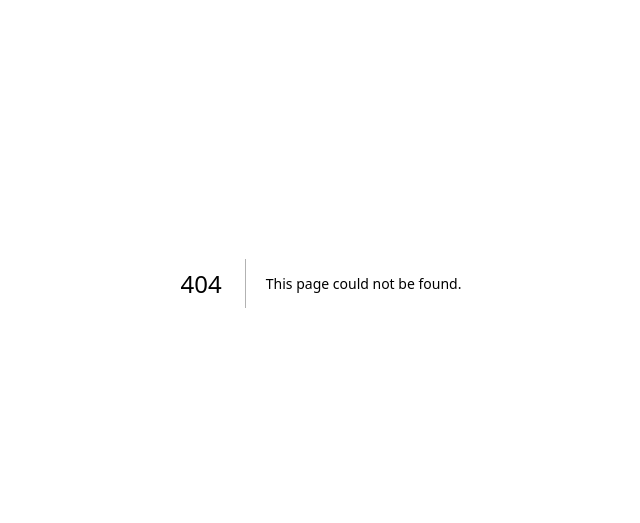
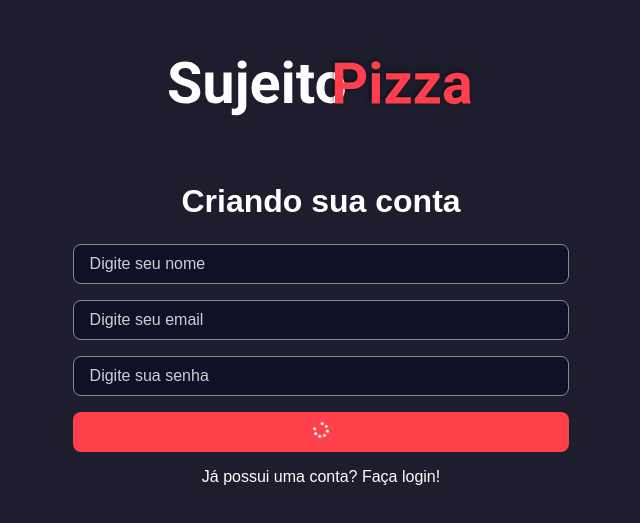
Before and after one commit to ArthurPdaSilva/pizzaria-app, a Next.js app in the folder frontend/: page /signup in a window 1280 px wide. Before the commit this address had no page. Shown: the part 117-640 px from the top of the page, without its empty margins (319-959 px from the left). Built offline with nearby package versions, Linux system fonts and the light colour scheme.

Commit message:
estilizando página de cadastro

```diff
--- a/frontend/src/components/ui/Button/styles.module.scss
+++ b/frontend/src/components/ui/Button/styles.module.scss
@@ -10,7 +10,7 @@
     &[disabled] {
         cursor: not-allowed;
         svg {
-            animation: animate 2s infinite;
+            animation: animate 1s infinite;
         }
     }
 
--- a/frontend/src/pages/index.tsx
+++ b/frontend/src/pages/index.tsx
@@ -2,6 +2,7 @@
 import { Input } from "@/components/ui/Input";
 import Head from "next/head";
 import Image from "next/image";
+import Link from "next/link";
 import logoImg from "../../public/logo.svg";
 import styles from "../styles/home.module.scss";
 
@@ -22,7 +23,9 @@
             </Button>
           </form>
 
-          <a className={styles.text}>Não possui uma conta? Cadastre-se</a>
+          <Link href="/signup" className={styles.text}>
+            Não possui uma conta? Cadastre-se
+          </Link>
         </div>
       </div>
     </>
--- /dev/null
+++ b/frontend/src/pages/signup/index.tsx
@@ -0,0 +1,35 @@
+import Button from "@/components/ui/Button";
+import { Input } from "@/components/ui/Input";
+import Head from "next/head";
+import Image from "next/image";
+import Link from "next/link";
+import logoImg from "../../../public/logo.svg";
+import styles from "../../styles/home.module.scss";
+
+export default function SignUp() {
+  return (
+    <>
+      <Head>
+        <title>SujeitoPizza - Faça seu cadastro agora!</title>
+      </Head>
+      <div className={styles.containerCenter}>
+        <Image src={logoImg} alt="Logo Sujeito Pizzaria" />
+        <div className={styles.login}>
+          <h1>Criando sua conta</h1>
+          <form className={styles.form}>
+            <Input placeholder="Digite seu nome" type="text" />
+            <Input placeholder="Digite seu email" type="email" />
+            <Input placeholder="Digite sua senha" type="password" />
+            <Button type="submit" loading={true}>
+              Cadastrar
+            </Button>
+          </form>
+
+          <Link href="/" className={styles.text}>
+            Já possui uma conta? Faça login!
+          </Link>
+        </div>
+      </div>
+    </>
+  );
+}
--- a/frontend/src/styles/home.module.scss
+++ b/frontend/src/styles/home.module.scss
@@ -17,6 +17,11 @@
     margin-top: 2rem;
     width: 600px;
     padding: 2rem 1.5rem;
+
+    h1 {
+        color: var(--white);
+        padding-bottom: 1.5rem;
+    }
 
     form {
         width: 90%;
```
